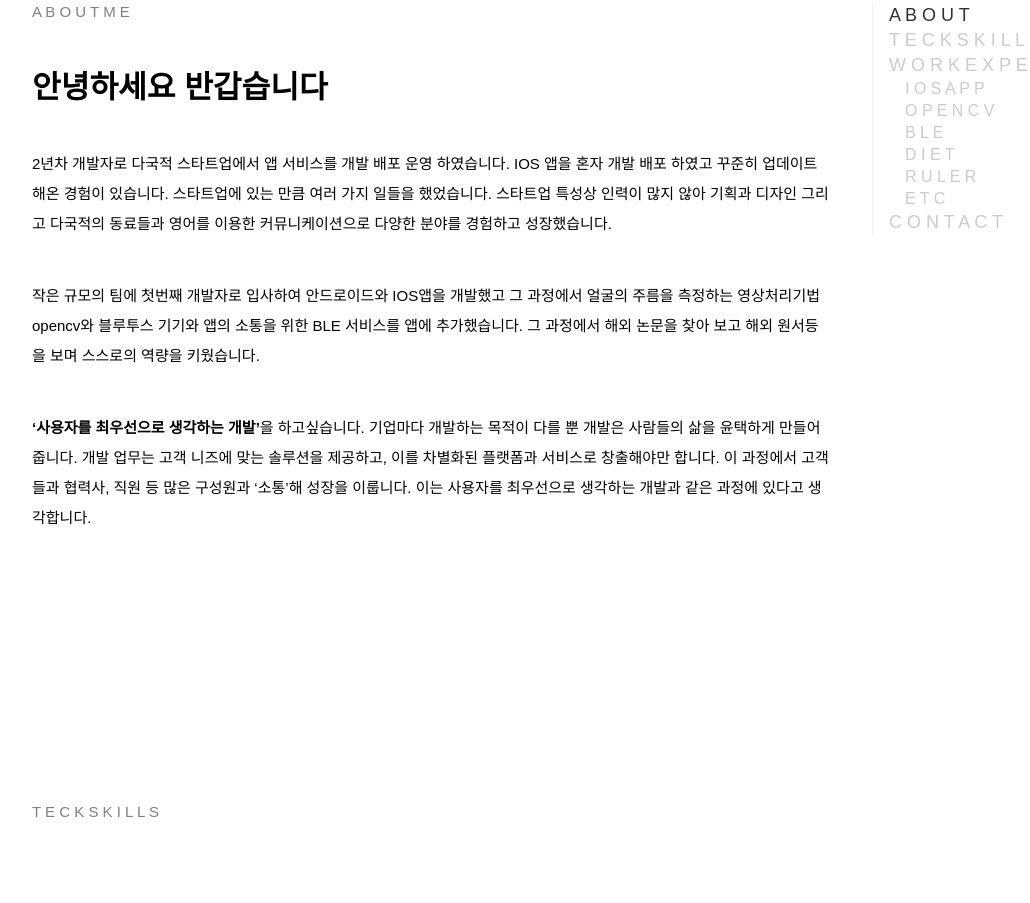
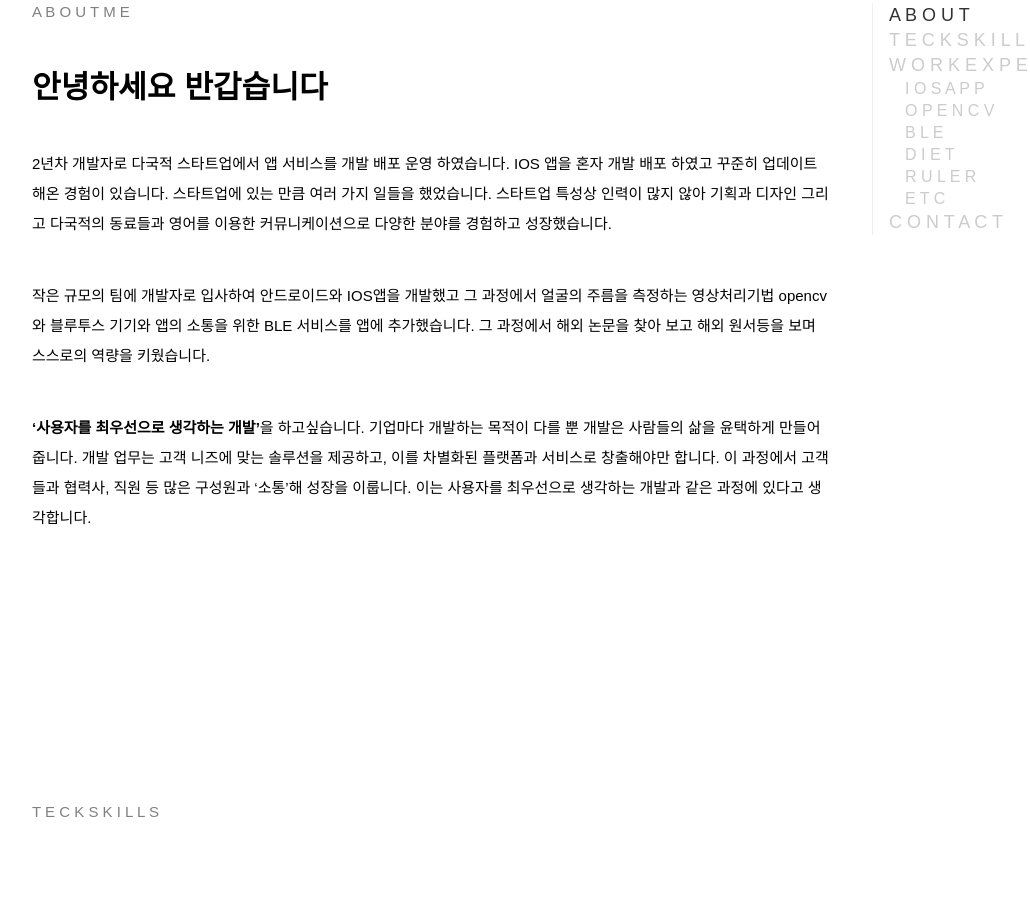
Before and after one commit to HelloJisu/portfolio, a plain HTML site: page index.html in a window 1280 px wide. Shown: the part 7197-8100 px from the top of the page, without its empty margins (32-1062 px from the left). Drawn offline with Linux system fonts and the light colour scheme.

Commit message:
수정 1

```diff
--- a/index.html
+++ b/index.html
@@ -34,7 +34,7 @@
                      IOS 앱을 혼자 개발 배포 하였고 꾸준히 업데이트 해온 경험이 있습니다. 스타트업에 있는 만큼 여러 가지 일들을 했었습니다.
                      스타트업 특성상 인력이 많지 않아 기획과 디자인 그리고 다국적의 동료들과 영어를 이용한 커뮤니케이션으로 다양한 분야를 경험하고 성장했습니다.</p>
                      <p class="up-on-scroll" style="color: black; font-size: 15px; padding-top: 5%; padding-right: 5%; line-height: 2;">
-                    작은 규모의 팀에 첫번째 개발자로 입사하여 안드로이드와 IOS앱을 개발했고 그 과정에서 얼굴의 주름을 측정하는 영상처리기법 opencv와 블루투스
+                    작은 규모의 팀에 개발자로 입사하여 안드로이드와 IOS앱을 개발했고 그 과정에서 얼굴의 주름을 측정하는 영상처리기법 opencv와 블루투스
                     기기와 앱의 소통을 위한 BLE 서비스를 앱에 추가했습니다. 그 과정에서 해외 논문을 찾아 보고 해외 원서등을 보며 스스로의 역량을 키웠습니다.</p>
                     <p class="up-on-scroll" style="color: black; font-size: 15px; padding-top: 5%; padding-right: 5%; line-height: 2;">
                     <b>‘사용자를 최우선으로 생각하는 개발’</b>을 하고싶습니다. 기업마다 개발하는 목적이 다를 뿐 개발은 사람들의 삶을 윤택하게 만들어줍니다.
```
